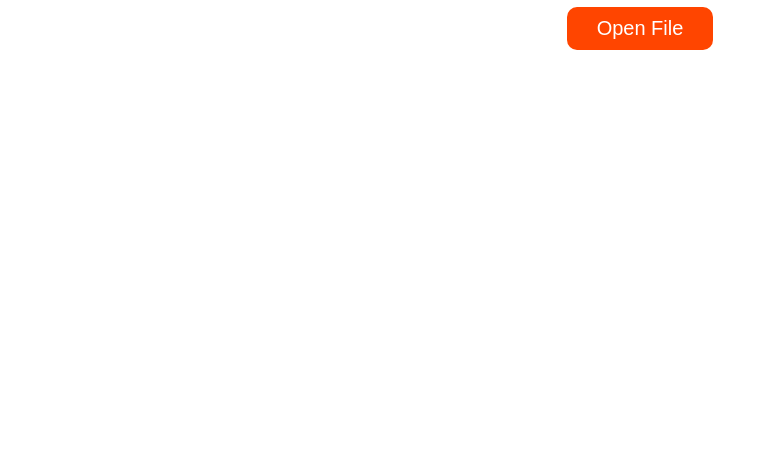
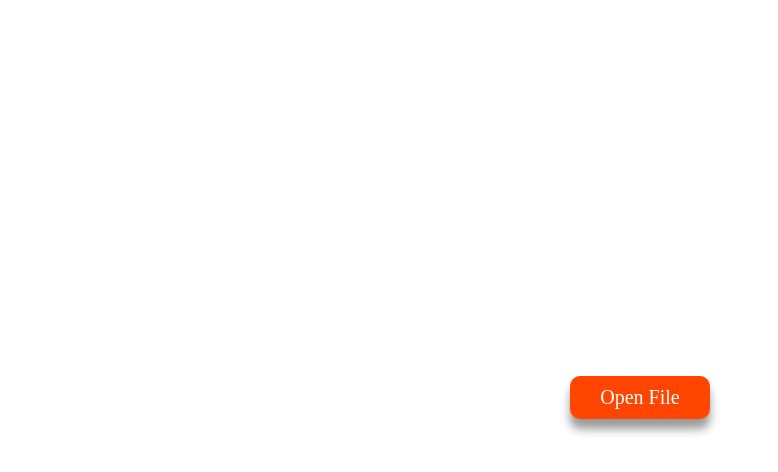
Before and after one commit to waltersono/sistema_gestao_queixas, a website with bundled scripts: page index.html in a window 1280 px wide. Shown: the part 40-512 px from the top of the page, without its empty margins (0-778 px from the left). Built offline with nearby package versions, Linux system fonts and the light colour scheme.

Commit message:
Styling the button

```diff
--- a/index.html
+++ b/index.html
@@ -15,7 +15,9 @@
     <h1>PWA</h1>
 
 
-    <button class="btn" id="btnOpenFile">Open File</button>
+    <div class="container">
+        <a href="#" class="btn" id="btnOpenFile">Open File</a>
+    </div>
 
     <script src="src/js/fetch.js"></script>
     <script src="src/js/promise.js"></script>
--- a/src/css/app.css
+++ b/src/css/app.css
@@ -15,7 +15,15 @@ body {
     font-size: 1.6rem;
 }
 
-.btn {
+.container {
+    min-height: 100vh;
+    display: flex;
+    justify-content: center;
+    align-items: center;
+}
+
+.btn:link,
+.btn:visited {
     background-color: orangered;
     padding: 0.5em 1.5em;
     font-size: 2rem;
@@ -23,6 +31,14 @@ body {
     border: none;
     outline: none;
     border-radius: 1rem;
-    display: block;
-    margin: 1rem auto;
+    display: inline-block;
+    text-decoration: none;
+    transition: all 0.3s;
+    box-shadow: 0 1rem 1rem rgba(0, 0, 0, 0.4);
 }
+
+.btn:hover,
+.btn:active {
+    transform: translateY(-1rem);
+    box-shadow: 0 2rem 4rem rgba(0, 0, 0, 0.3);
+}
```
